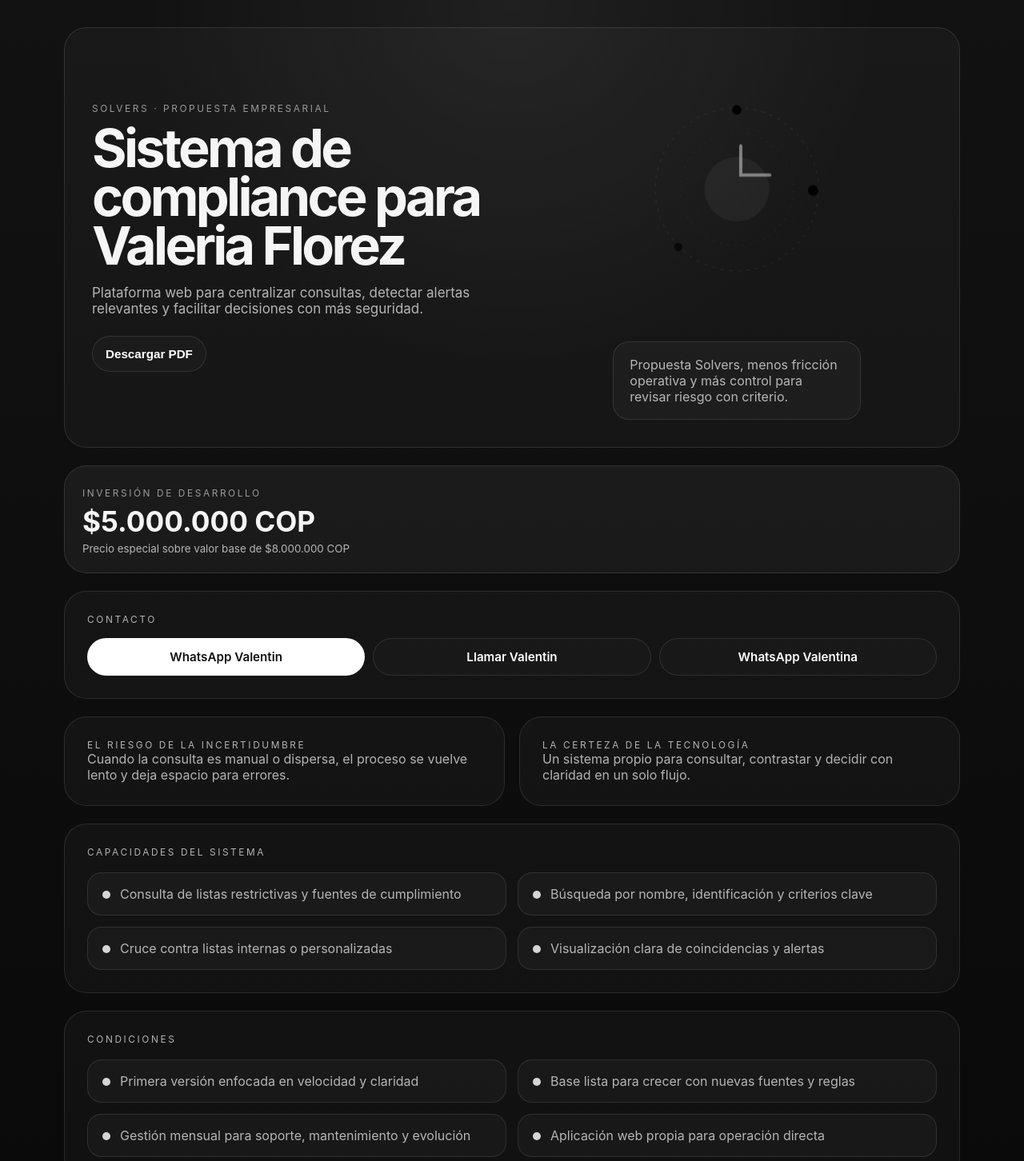
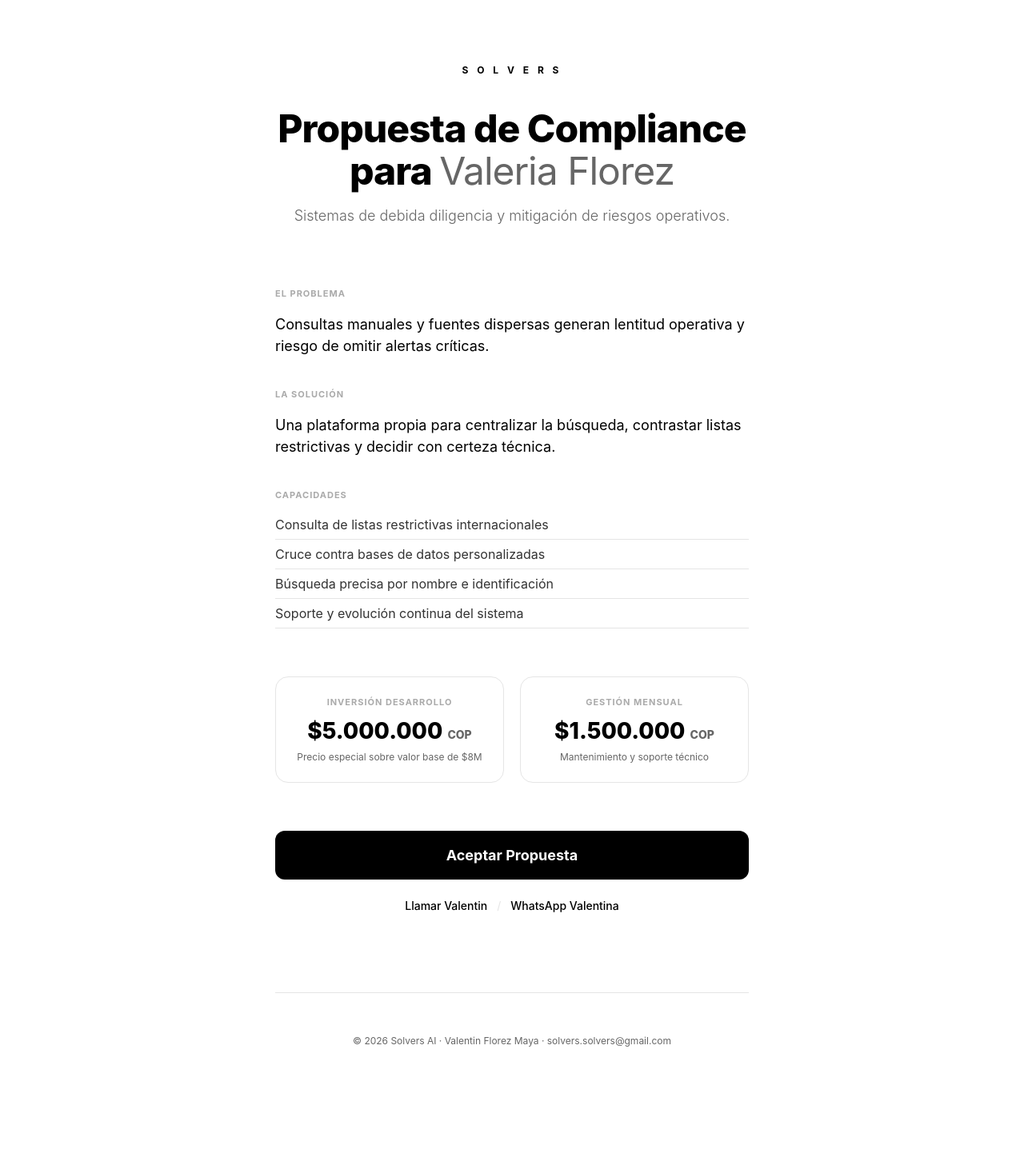
Before and after one commit to silvanasolvers/valeria-florez-compliance-proposal, a React (Vite) app: page / in a window 1280 px wide. Shown: the top 1452 px of the page at 80% size. After the commit the page ends 1401 px from the top, so only its background shows below. Built offline with nearby package versions, Linux system fonts and the light colour scheme.

Commit message:
Reset to ultra-simple monochrome style

```diff
--- a/src/App.css
+++ b/src/App.css
@@ -1,99 +1,167 @@
 :root {
-  font-family: Inter, system-ui, -apple-system, BlinkMacSystemFont, 'Segoe UI', sans-serif;
-  color: #f5f5f5;
-  background: #080808;
-  --panel: rgba(255,255,255,0.03);
-  --line: rgba(255,255,255,0.1);
-  --soft: rgba(255,255,255,0.68);
+  --bg: #ffffff;
+  --text: #000000;
+  --muted: #666666;
+  --border: #e5e5e5;
+  --accent: #000000;
 }
+
 * { box-sizing: border-box; }
-html, body, #root { margin: 0; min-height: 100%; }
 body {
-  min-width: 320px;
-  background:
-    radial-gradient(circle at top, rgba(255,255,255,0.06), transparent 24%),
-    linear-gradient(180deg, #121212 0%, #080808 100%);
+  margin: 0;
+  font-family: 'Inter', -apple-system, BlinkMacSystemFont, sans-serif;
+  background: var(--bg);
+  color: var(--text);
+  -webkit-font-smoothing: antialiased;
 }
+
 .page {
-  width: min(1120px, calc(100% - 32px));
+  max-width: 640px;
   margin: 0 auto;
-  padding: 34px 0 72px;
+  padding: 80px 24px;
 }
-.hero, .panel, .price-card, .footer {
-  border: 1px solid var(--line);
-  background: var(--panel);
-  border-radius: 28px;
+
+.hero {
+  text-align: center;
+  margin-bottom: 80px;
 }
-.hero {
+
+.logo {
+  font-size: 12px;
+  font-weight: 700;
+  letter-spacing: 4px;
+  text-transform: uppercase;
+  margin-bottom: 40px;
+}
+
+h1 {
+  font-size: clamp(32px, 8vw, 48px);
+  font-weight: 800;
+  line-height: 1.1;
+  letter-spacing: -1px;
+  margin-bottom: 16px;
+}
+
+h1 span {
+  color: #666;
+  font-weight: 400;
+}
+
+.subtitle {
+  font-size: 18px;
+  color: var(--muted);
+  font-weight: 300;
+}
+
+.section {
+  margin-bottom: 40px;
+}
+
+.label {
+  font-size: 11px;
+  font-weight: 700;
+  letter-spacing: 1px;
+  text-transform: uppercase;
+  color: #aaa;
+  margin-bottom: 12px;
+}
+
+.section p {
+  font-size: 18px;
+  line-height: 1.5;
+  font-weight: 400;
+}
+
+.list {
+  list-style: none;
+  padding: 0;
+  margin: 0;
+}
+
+.list li {
+  font-size: 16px;
+  padding: 8px 0;
+  border-bottom: 1px solid var(--border);
+  color: #333;
+}
+
+.pricing {
   display: grid;
-  grid-template-columns: 1.05fr 0.95fr;
-  gap: 24px;
-  padding: 34px;
-  align-items: center;
+  grid-template-columns: 1fr 1fr;
+  gap: 20px;
+  margin: 60px 0;
 }
-.eyebrow, .label, .price-card span {
-  letter-spacing: .22em;
-  text-transform: uppercase;
-  font-size: .74rem;
-  color: rgba(255,255,255,.56);
+
+.price-block {
+  padding: 24px;
+  border: 1px solid var(--border);
+  border-radius: 16px;
+  text-align: center;
 }
-h1, h2, p { margin: 0; }
-h1 {
-  margin-top: 12px;
-  font-size: clamp(2.8rem, 5.2vw, 5.2rem);
-  line-height: .92;
-  letter-spacing: -.055em;
+
+.price-block .amount {
+  font-size: 28px;
+  font-weight: 800;
+  margin: 8px 0;
 }
-.hero p { margin-top: 18px; max-width: 620px; color: var(--soft); font-size: 1.06rem; }
-.hero-actions { display:flex; flex-wrap:wrap; gap:10px; margin-top:24px; }
-.btn {
-  display:inline-flex; align-items:center; justify-content:center;
-  padding:13px 16px; border-radius:999px; text-decoration:none;
-  color:#fff; border:1px solid var(--line); font-weight:600; font-size:.95rem;
-  background: rgba(255,255,255,.02);
+
+.price-block .amount small {
+  font-size: 14px;
+  color: var(--muted);
 }
-.btn.primary { background:#fff; color:#111; }
-.btn.report { cursor: pointer; }
-.btn:disabled { opacity: .65; cursor: progress; }
-.hero-art { display:grid; gap:18px; justify-items:center; }
-.hero-graphic { width:min(100%, 340px); animation: float 7s ease-in-out infinite; }
-.ring { fill:none; stroke:rgba(255,255,255,.12); }
-.ring-1 { stroke-width:1; stroke-dasharray:6 10; animation: spin 22s linear infinite; transform-origin:260px 260px; }
-.ring-2 { stroke-width:1; stroke-dasharray:2 12; animation: spin 14s linear infinite reverse; transform-origin:260px 260px; }
-.core { fill: rgba(255,255,255,.05); }
-.check { fill:none; stroke:rgba(255,255,255,.95); stroke-width:6; stroke-linecap:round; animation:pulse 4s ease-in-out infinite; }
-.dot { animation: blink 3.6s ease-in-out infinite; }
-.dot-2 { animation-delay:.6s; }
-.dot-3 { animation-delay:1.2s; }
-.side-note { max-width: 310px; padding:18px 20px; border-radius:20px; border:1px solid var(--line); background: rgba(255,255,255,.03); color: var(--soft); }
-.summary { display:grid; gap:16px; margin-top:22px; }
-.price-card { padding:22px; }
-.price-card strong { display:block; margin-top:10px; font-size:clamp(1.5rem, 3vw, 2.2rem); line-height:1; }
-.price-card small { display:block; margin-top:8px; color:var(--soft); }
-.price-card.highlight { background: rgba(255,255,255,.05); }
-.cta-panel { margin-top:22px; padding:28px; }
-.cta-grid { display:grid; grid-template-columns: repeat(3, minmax(0,1fr)); gap:10px; margin-top:16px; }
-.grid { display:grid; grid-template-columns:repeat(2, minmax(0,1fr)); gap:18px; margin-top:22px; }
-.panel { padding:28px; }
-.panel.large { margin-top:22px; }
-.panel p { color: var(--soft); }
-.list-grid { display:grid; grid-template-columns: repeat(2, minmax(0,1fr)); gap:14px; margin-top:18px; }
-.list-item { display:flex; gap:12px; padding:16px 18px; border-radius:18px; background: rgba(255,255,255,.03); border:1px solid var(--line); }
-.list-item span { width:10px; height:10px; margin-top:.35rem; border-radius:999px; background:rgba(255,255,255,.82); flex-shrink:0; }
-.closing { display:grid; grid-template-columns:1fr 1fr; gap:18px; align-items:center; }
-.footer { margin-top:22px; padding:24px 28px; text-align:center; }
-.footer div { letter-spacing:.34em; font-weight:700; }
-.footer p { margin-top:10px; color: var(--soft); }
-@keyframes float { 0%,100%{transform:translateY(0)} 50%{transform:translateY(-8px)} }
-@keyframes spin { from{transform:rotate(0)} to{transform:rotate(360deg)} }
-@keyframes pulse { 0%,100%{opacity:.9;transform:scale(1)} 50%{opacity:.45;transform:scale(1.03)} }
-@keyframes blink { 0%,100%{opacity:.3} 50%{opacity:1} }
-@media (max-width: 980px) {
-  .hero, .grid, .closing, .list-grid, .cta-grid { grid-template-columns:1fr; }
+
+.price-block .note {
+  font-size: 12px;
+  color: var(--muted);
 }
-@media (max-width: 720px) {
-  .page { width:min(100% - 20px, 1120px); padding:20px 0 48px; }
-  .hero, .panel, .price-card, .footer, .cta-panel { padding:22px; border-radius:20px; }
-  h1 { font-size:2.7rem; }
-  .footer p { word-break: break-word; }
+
+.cta-group {
+  text-align: center;
+  margin-top: 60px;
 }
+
+.btn-main {
+  display: block;
+  padding: 20px;
+  background: #000;
+  color: #fff;
+  text-decoration: none;
+  border-radius: 12px;
+  font-weight: 700;
+  font-size: 18px;
+  margin-bottom: 24px;
+  transition: opacity 0.2s;
+}
+
+.btn-main:hover { opacity: 0.8; }
+
+.contact-links {
+  display: flex;
+  justify-content: center;
+  gap: 12px;
+  font-size: 14px;
+  color: var(--muted);
+}
+
+.contact-links a {
+  color: #000;
+  text-decoration: none;
+  font-weight: 500;
+}
+
+.sep { color: var(--border); }
+
+.footer {
+  margin-top: 100px;
+  text-align: center;
+  font-size: 12px;
+  color: var(--muted);
+  border-top: 1px solid var(--border);
+  padding-top: 40px;
+}
+
+@media (max-width: 600px) {
+  .pricing { grid-template-columns: 1fr; }
+  .contact-links { flex-direction: column; align-items: center; gap: 8px; }
+  .sep { display: none; }
+}
--- a/src/App.tsx
+++ b/src/App.tsx
@@ -1,169 +1,62 @@
-import { useMemo, useRef, useState } from 'react'
-import html2canvas from 'html2canvas'
-import { jsPDF } from 'jspdf'
 import './App.css'
 
-const reportItems = [
-  'Consulta de listas restrictivas y fuentes de cumplimiento',
-  'Búsqueda por nombre, identificación y criterios clave',
-  'Cruce contra listas internas o personalizadas',
-  'Visualización clara de coincidencias y alertas',
-]
+export default function App() {
+  return (
+    <main className="page">
+      <header className="hero">
+        <div className="logo">S O L V E R S</div>
+        <h1>Propuesta de Compliance para <span>Valeria Florez</span></h1>
+        <p className="subtitle">Sistemas de debida diligencia y mitigación de riesgos operativos.</p>
+      </header>
 
-const capabilityItems = [
-  'Primera versión enfocada en velocidad y claridad',
-  'Base lista para crecer con nuevas fuentes y reglas',
-  'Gestión mensual para soporte, mantenimiento y evolución',
-  'Aplicación web propia para operación directa',
-]
+      <section className="content">
+        <div className="section">
+          <div className="label">EL PROBLEMA</div>
+          <p>Consultas manuales y fuentes dispersas generan lentitud operativa y riesgo de omitir alertas críticas.</p>
+        </div>
 
-function HeroGraphic() {
-  return (
-    <svg viewBox="0 0 520 520" className="hero-graphic" aria-hidden="true">
-      <circle cx="260" cy="260" r="156" className="ring ring-1" />
-      <circle cx="260" cy="260" r="108" className="ring ring-2" />
-      <circle cx="260" cy="260" r="62" className="core" />
-      <path d="M260 172v54h54" className="check" />
-      <circle cx="260" cy="108" r="9" className="dot dot-1" />
-      <circle cx="406" cy="262" r="10" className="dot dot-2" />
-      <circle cx="148" cy="370" r="8" className="dot dot-3" />
-    </svg>
-  )
-}
+        <div className="section">
+          <div className="label">LA SOLUCIÓN</div>
+          <p>Una plataforma propia para centralizar la búsqueda, contrastar listas restrictivas y decidir con certeza técnica.</p>
+        </div>
 
-export default function App() {
-  const reportRef = useRef<HTMLDivElement | null>(null)
-  const [pdfBusy, setPdfBusy] = useState(false)
+        <div className="section">
+          <div className="label">CAPACIDADES</div>
+          <ul className="list">
+            <li>Consulta de listas restrictivas internacionales</li>
+            <li>Cruce contra bases de datos personalizadas</li>
+            <li>Búsqueda precisa por nombre e identificación</li>
+            <li>Soporte y evolución continua del sistema</li>
+          </ul>
+        </div>
 
-  const sections = useMemo(
-    () => [
-      {
-        title: 'El riesgo de la incertidumbre',
-        text: 'Cuando la consulta es manual o dispersa, el proceso se vuelve lento y deja espacio para errores.',
-      },
-      {
-        title: 'La certeza de la tecnología',
-        text: 'Un sistema propio para consultar, contrastar y decidir con claridad en un solo flujo.',
-      },
-    ],
-    [],
-  )
-
-  const downloadPdf = async () => {
-    if (!reportRef.current || pdfBusy) return
-    setPdfBusy(true)
-    try {
-      const canvas = await html2canvas(reportRef.current, {
-        scale: Math.min(window.devicePixelRatio || 1, 2),
-        backgroundColor: '#080808',
-        useCORS: true,
-      })
-      const imgData = canvas.toDataURL('image/png')
-      const pdf = new jsPDF('p', 'mm', 'a4')
-      const pageWidth = pdf.internal.pageSize.getWidth()
-      const pageHeight = (canvas.height * pageWidth) / canvas.width
-      pdf.addImage(imgData, 'PNG', 0, 0, pageWidth, pageHeight)
-      pdf.save('valeria-florez-propuesta.pdf')
-    } finally {
-      setPdfBusy(false)
-    }
-  }
-
-  return (
-    <main className="page" ref={reportRef}>
-      <section className="hero">
-        <div className="hero-copy">
-          <div className="eyebrow">SOLVERS · PROPUESTA EMPRESARIAL</div>
-          <h1>Sistema de compliance para Valeria Florez</h1>
-          <p>
-            Plataforma web para centralizar consultas, detectar alertas relevantes y
-            facilitar decisiones con más seguridad.
-          </p>
-          <div className="hero-actions">
-            <button className="btn report" onClick={downloadPdf} disabled={pdfBusy}>
-              {pdfBusy ? 'Generando PDF...' : 'Descargar PDF'}
-            </button>
+        <div className="pricing">
+          <div className="price-block">
+            <div className="label">Inversión Desarrollo</div>
+            <div className="amount">$5.000.000 <small>COP</small></div>
+            <div className="note">Precio especial sobre valor base de $8M</div>
+          </div>
+          <div className="price-block">
+            <div className="label">Gestión Mensual</div>
+            <div className="amount">$1.500.000 <small>COP</small></div>
+            <div className="note">Mantenimiento y soporte técnico</div>
           </div>
         </div>
-        <div className="hero-art">
-          <HeroGraphic />
-          <div className="side-note">
-            Propuesta Solvers, menos fricción operativa y más control para revisar
-            riesgo con criterio.
+
+        <div className="cta-group">
+          <a className="btn-main" href="https://wa.me/573216424600?text=Hola%20Solvers%2C%20quiero%20avanzar%20con%20la%20propuesta%20de%20Valeria%20Florez">
+            Aceptar Propuesta
+          </a>
+          <div className="contact-links">
+            <a href="tel:+573216424600">Llamar Valentin</a>
+            <span className="sep">/</span>
+            <a href="https://wa.me/573119999999?text=Hola%20Tina%2C%20quiero%20revisar%20la%20propuesta%20de%20Valeria%20Florez">WhatsApp Valentina</a>
           </div>
         </div>
       </section>
 
-      <section className="summary">
-        <div className="price-card highlight">
-          <span>Inversión de desarrollo</span>
-          <strong>$5.000.000 COP</strong>
-          <small>Precio especial sobre valor base de $8.000.000 COP</small>
-        </div>
-      </section>
-
-      <section className="cta-panel panel large">
-        <p className="label">Contacto</p>
-        <div className="cta-grid">
-          <a className="btn primary" href="https://wa.me/573216424600?text=Hola%20Solvers%2C%20quiero%20avanzar%20con%20la%20propuesta%20de%20Valeria%20Florez">
-            WhatsApp Valentin
-          </a>
-          <a className="btn secondary" href="tel:+573216424600">Llamar Valentin</a>
-          <a className="btn tertiary" href="https://wa.me/573119999999?text=Hola%20Tina%2C%20quiero%20revisar%20la%20propuesta%20de%20Valeria%20Florez">
-            WhatsApp Valentina
-          </a>
-        </div>
-      </section>
-
-      <section className="grid">
-        {sections.map((card) => (
-          <article key={card.title} className="panel">
-            <p className="label">{card.title}</p>
-            <p>{card.text}</p>
-          </article>
-        ))}
-      </section>
-
-      <section className="panel large">
-        <p className="label">Capacidades del sistema</p>
-        <div className="list-grid">
-          {reportItems.map((item) => (
-            <div key={item} className="list-item">
-              <span />
-              <p>{item}</p>
-            </div>
-          ))}
-        </div>
-      </section>
-
-      <section className="panel large">
-        <p className="label">Condiciones</p>
-        <div className="list-grid">
-          {capabilityItems.map((item) => (
-            <div key={item} className="list-item">
-              <span />
-              <p>{item}</p>
-            </div>
-          ))}
-        </div>
-      </section>
-
-      <section className="closing panel large">
-        <div>
-          <p className="label">Cierre</p>
-          <h2>Una propuesta pensada para decidir con rapidez y ejecutar con orden.</h2>
-        </div>
-        <div>
-          <p>
-            Si el objetivo es construir una base sólida para compliance y debida
-            diligencia, esta propuesta define un punto de partida claro.
-          </p>
-        </div>
-      </section>
-
       <footer className="footer">
-        <div>S O L V E R S</div>
-        <p>Valentin Florez Maya · solvers.solvers@gmail.com · +57 321 642-4600 · Valentina Valdés</p>
+        <p>© 2026 Solvers AI · Valentin Florez Maya · solvers.solvers@gmail.com</p>
       </footer>
     </main>
   )
```
